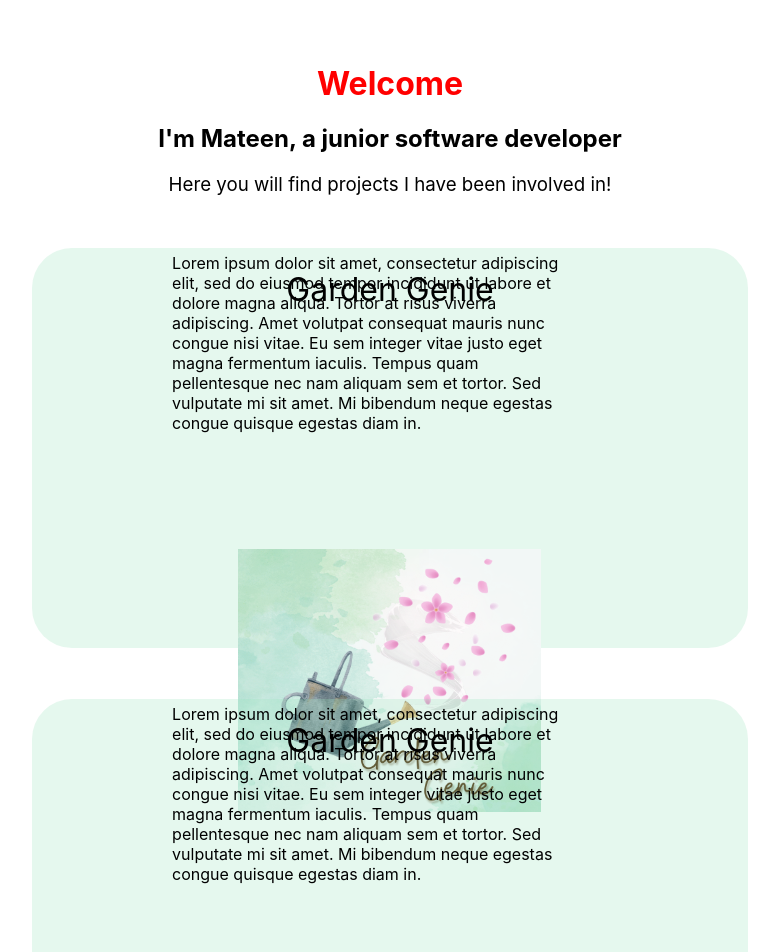
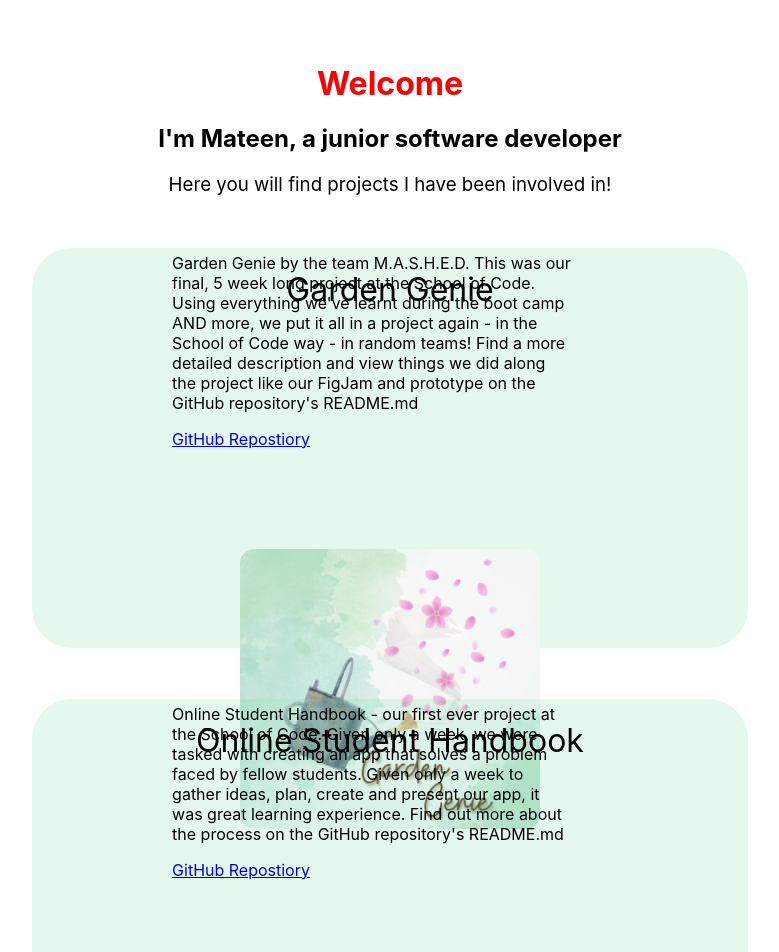
Before and after one commit to MateenSQ/Portfolio, a React (Create React App) app in the folder portfolio-app/: page / in a window 1280 px wide. Shown: the top 952 px of the page, without its empty margins (250-1029 px from the left). Built offline with nearby package versions, Linux system fonts and the light colour scheme.

Commit message:
added both projects and their repos

```diff
--- a/portfolio-app/src/App/App.css
+++ b/portfolio-app/src/App/App.css
@@ -1,9 +1,6 @@
 /* || ELEMENT SELECTORS */
 
-a {
-  color: inherit;
-  text-decoration: none;
-}
+
 
 
 /* || CLASS SELECTORS */
--- a/portfolio-app/src/App/App.js
+++ b/portfolio-app/src/App/App.js
@@ -7,7 +7,7 @@ function App() {
     // || FADE-IN STATES
   const [showTitle, setShowTitle] = useState(true);
   const [showIntro, setShowIntro] = useState(true);
-  const [showPage, setShowPage] = useState(false)
+  const [showPage, setShowPage] = useState(true)
 
 //  || FADE-INS
   useEffect(() => {
--- a/portfolio-app/src/Card/Card.css
+++ b/portfolio-app/src/Card/Card.css
@@ -30,17 +30,16 @@
     width: 400px;
 }
 
-.cardImage {
+.cardImages {
     position: relative;
     display: inline;
-    width: auto;
-    height: auto;
-
+    width: 300px;
+    height: 280px;
     border-radius: 5%;
     transition: transform 0.5s ease;
 }
 
-.cardImage:hover {
+.cardImages:hover {
     transform: scale(1.05)
 }
 /*
--- a/portfolio-app/src/Card/Card.js
+++ b/portfolio-app/src/Card/Card.js
@@ -1,16 +1,18 @@
 import './Card.css'
 
 
-function Card({aHref, header, desc, imgSrc, imgAlt}) {
+function Card({aHref, header, desc, repoLink, imgSrc, imgAlt}) {
     return (
         <div className="card">
             <header className="cardHeader">{header}</header>
         <div className="text-ImgBox">
             <div className="cardText">
                 <p>{desc}</p>
+                <a href=
+                {repoLink}>GitHub Repostiory</a>
             </div>
-            <a className="cardImages" href={aHref} target="_blank"rel="noreferrer">
-                <img src={imgSrc} alt={imgAlt} />
+            <a href={aHref} target="_blank" rel="noreferrer">
+                <img className="cardImages" src={imgSrc} alt={imgAlt} />
             </a>
             </div>
         </div>
--- a/portfolio-app/src/Main/Main.js
+++ b/portfolio-app/src/Main/Main.js
@@ -1,10 +1,11 @@
 import './Main.css'
 import Card from '../Card/Card.js'
 import GardenGenieImg from '../images/gardenGenieLogo.PNG'
-
+import HandbookImg from '../images/handbookLogo.PNG'
 function Main({showPage}) {
 
-    const gardenGenieText = 'Lorem ipsum dolor sit amet, consectetur adipiscing elit, sed do eiusmod tempor incididunt ut labore et dolore magna aliqua. Tortor at risus viverra adipiscing. Amet volutpat consequat mauris nunc congue nisi vitae. Eu sem integer vitae justo eget magna fermentum iaculis. Tempus quam pellentesque nec nam aliquam sem et tortor. Sed vulputate mi sit amet. Mi bibendum neque egestas congue quisque egestas diam in.'
+    const gardenGenieDesc = "Garden Genie by the team M.A.S.H.E.D. This was our final, 5 week long project at the School of Code. Using everything we've learnt during the boot camp AND more, we put it all in a project again - in the School of Code way - in random teams! Find a more detailed description and view things we did along the project like our FigJam and prototype on the GitHub repository's README.md"
+    const onlineHandbookDesc = "Online Student Handbook - our first ever project at the School of Code. Given only a week, we were tasked with creating an app that solves a problem faced by fellow students. Given only a week to gather ideas, plan, create and present our app, it was great learning experience. Find out more about the process on the GitHub repository's README.md"
 
     return (
         <main className={`text fade ${showPage ? 'fade-in' : 'fade-out'}`}>
@@ -13,17 +14,19 @@ function Main({showPage}) {
                  <Card
                     aHref="https://garden-genie.netlify.app/"
                     header="Garden Genie"
-                    desc={gardenGenieText}
+                    desc={gardenGenieDesc}
+                    repoLink='https://github.com/MateenSQ/M.A.S.H.E.D_Garden_Genie'
                     imgSrc={GardenGenieImg}
                     imgAlt="Garden Genie Logo"
                  />
 
                  <Card
-                    aHref="https://garden-genie.netlify.app/"
-                    header="Garden Genie"
-                    desc={gardenGenieText}
-                    imgSrc={GardenGenieImg}
-                    imgAlt="Garden Genie Logo"
+                    aHref="https://student-handbook-bice.vercel.app/"
+                    header="Online Student Handbook"
+                    desc={onlineHandbookDesc}
+                    repoLink='https://github.com/MateenSQ/bc14_w7_project-frontend-hackstreet-boys-Dan-Jo-Jordan-Mateen-Qasim'
+                    imgSrc={HandbookImg}
+                    imgAlt="Online Student Handbook intro"
                  />
         </main>
     )
```
Also changed, not shown: portfolio-app/src/images/handbookLogo.PNG (added), portfolio-app/src/images/logo.svg (deleted).
